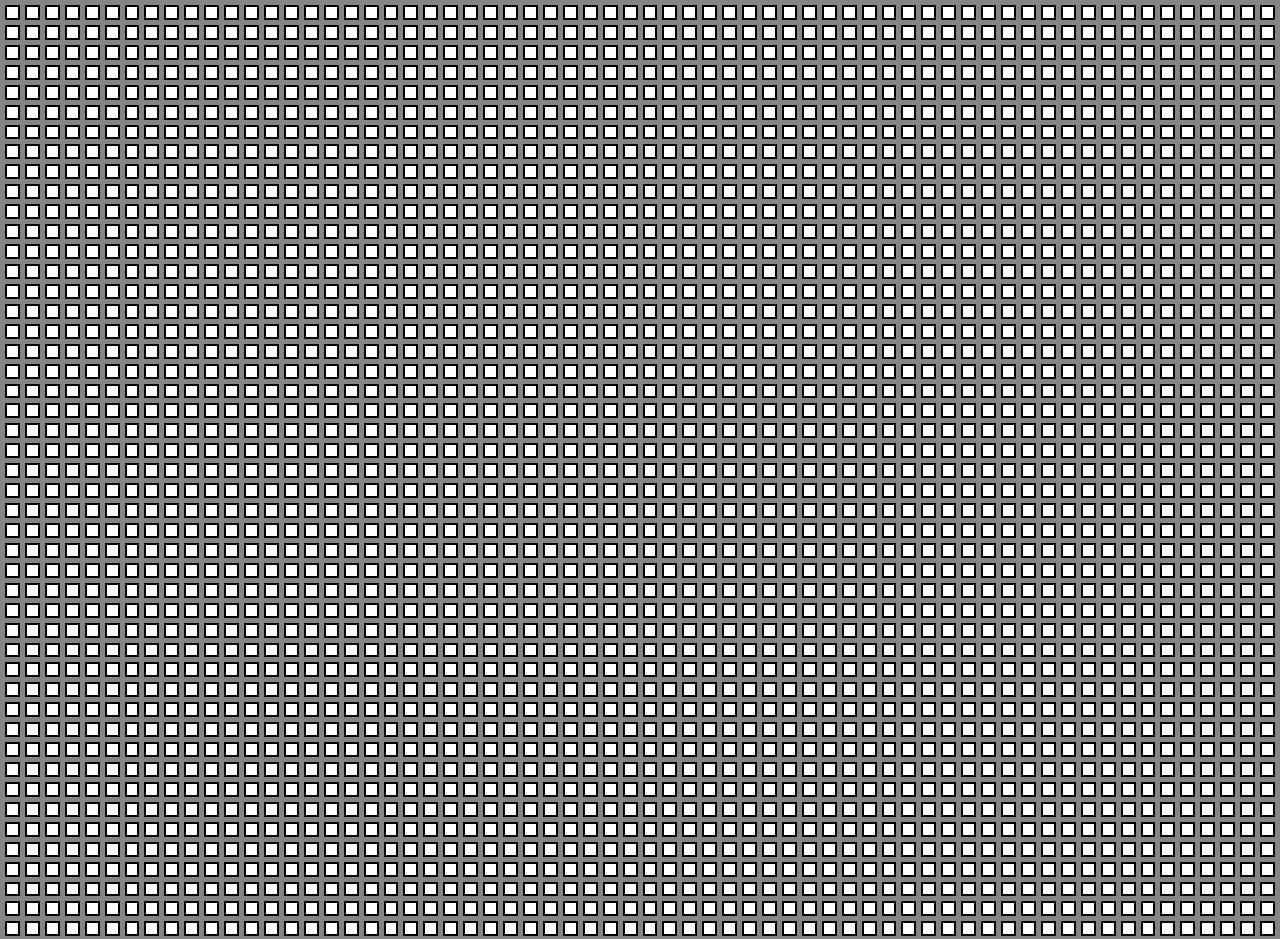
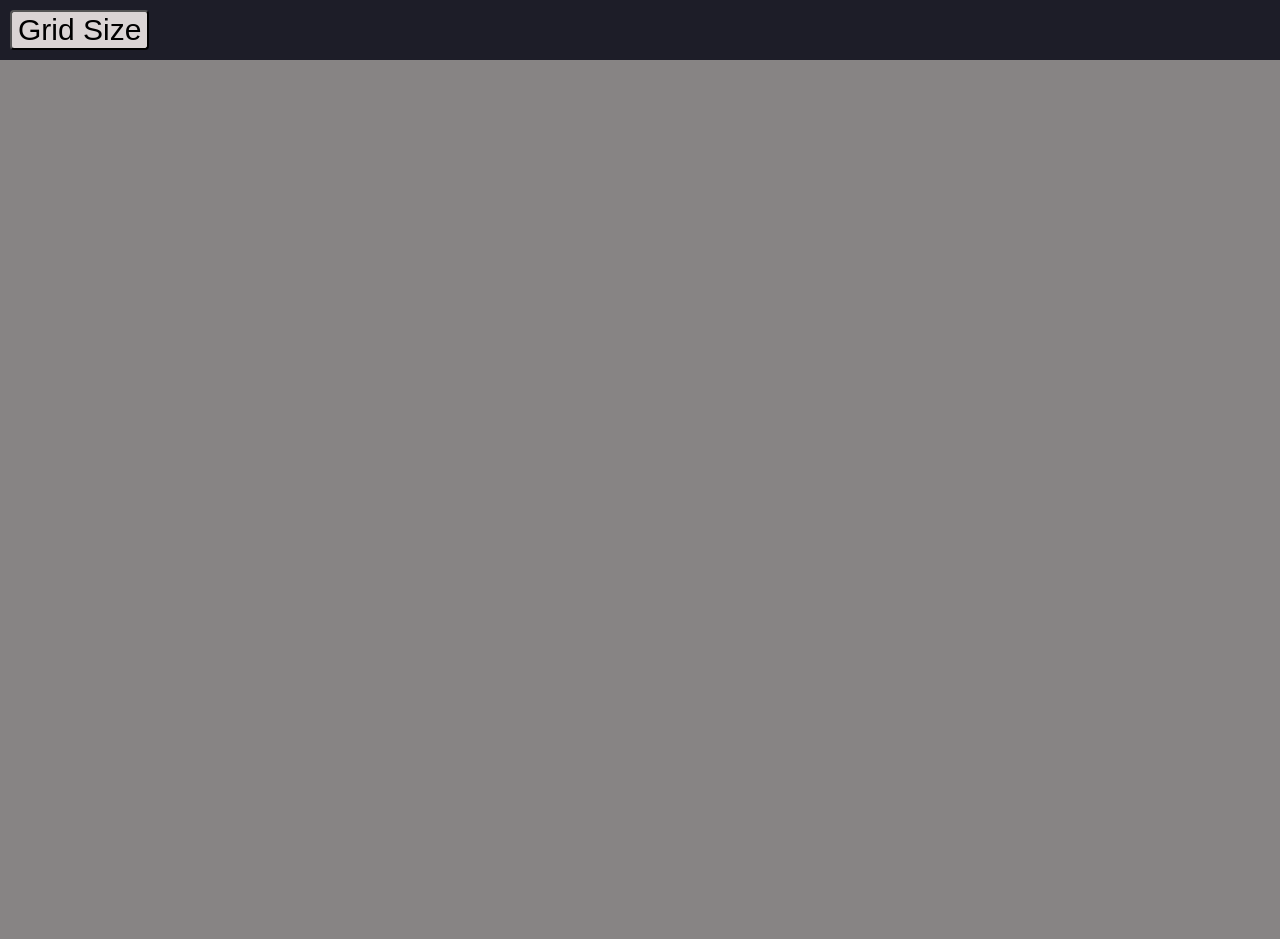
Before and after one commit to mostafaessam007/Etch-a-Sketch, a plain HTML site: page index.html in a window 1280 px wide. Shown: the top 939 px of the page. After the commit the page ends 800 px from the top, so only its background shows below. Drawn offline with Linux system fonts and the light colour scheme.

Commit message:
Create grid size button and limit the size at 100  squares per side.

```diff
--- a/index.html
+++ b/index.html
@@ -8,6 +8,9 @@
     <link rel="stylesheet" href="style.css">
 </head>
 <body>
+    <header>
+        <button class="grid-size">Grid Size</button>
+    </header>
     <div class="container"></div>
 </body>
 </html>
--- a/main.js
+++ b/main.js
@@ -1,16 +1,18 @@
 const container = document.querySelector(".container");
+const sizeBtn = document.querySelector(".grid-size");
 let isMouseDown= false;
 
 
 // create a loop that creates 10 divs
 
 
-function createGrid(size) {
-    for (let row = 0; row < size; row++) {
+function createGrid(gridSize) {
+   container.innerHTML=""
+    for (let row = 0; row < gridSize; row++) {
        const rowDiv=document.createElement("div");
         rowDiv.className="row";
 
-       for (let col = 0; col < size; col++) {
+       for (let col = 0; col < gridSize; col++) {
         const box = document.createElement("div");
         box.className="box";
          rowDiv.appendChild(box);
@@ -34,13 +36,24 @@ function createGrid(size) {
             }
          })
 
-
-
-
     }
     container.appendChild(rowDiv)
 
     }
 }
 
-createGrid(64);
+sizeBtn.addEventListener("click",()=>{
+   let gridSize = prompt("Enter Grid Size");
+   if (gridSize>100) {
+      alert ("The maximum size is 100 squares per side");
+
+   }
+   else if (gridSize<= 100) {
+      createGrid(gridSize);
+   }
+   else {
+      alert ("Please enter a valid number!");
+   }
+
+
+})
--- a/style.css
+++ b/style.css
@@ -1,6 +1,25 @@
 body{
     background-color: rgb(135, 132, 132);
-    margin: 5px;
+    margin: 0px;
+    font-family: Georgia, 'Times New Roman', Times, serif;
+}
+
+header{
+    background-color: rgb(29, 29, 40);
+    padding: 10px;
+    display: flex;
+    flex: 1;
+}
+
+.grid-size{
+    width: auto;
+    height: auto;
+    background-color: rgb(218, 212, 212) ;
+    font-size: 30px;
+    display: flex;
+    border-radius: 4px;
+
+
 }
 .box{
     background-color: white;
@@ -20,5 +39,7 @@ body{
 .container{
     display: flex;
     flex-direction: column;
-    gap: 5px;
+    gap: 3px;
+    margin: 5px;
+    padding: 3px;
 }
```
